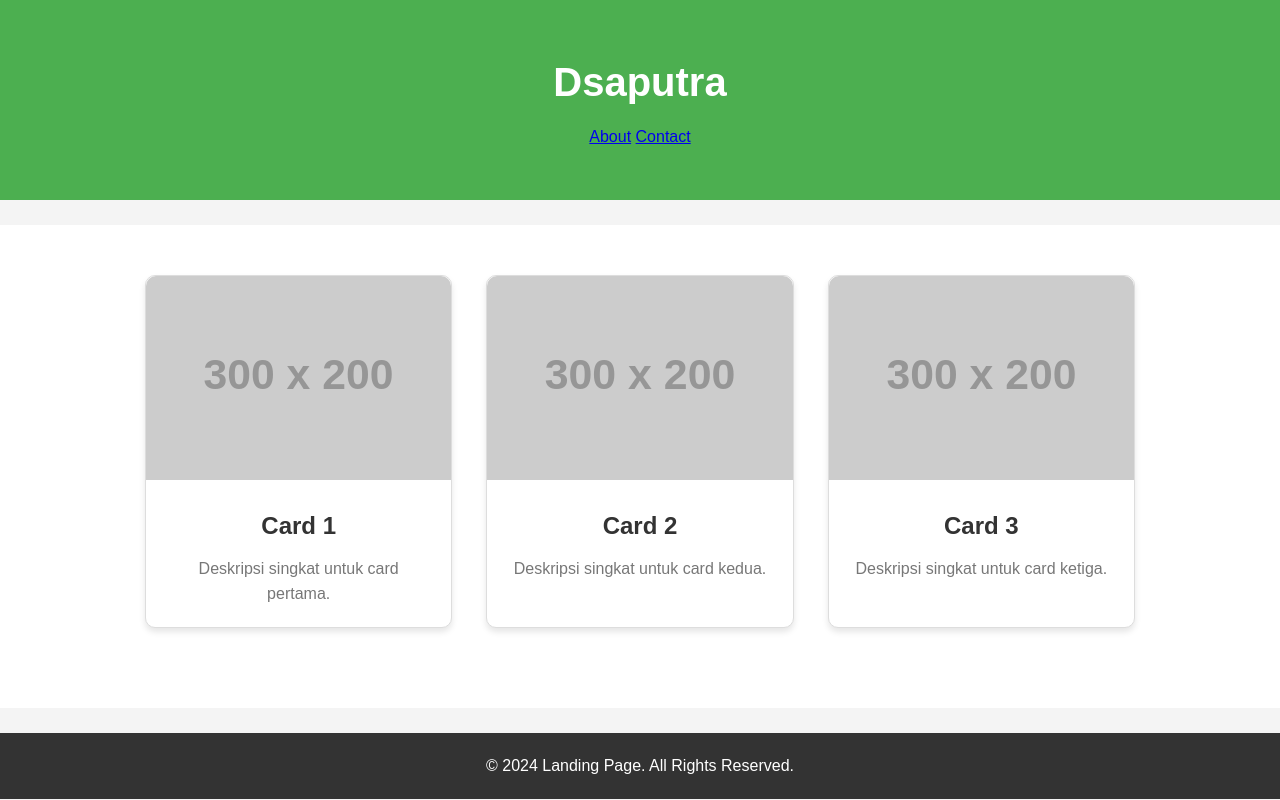
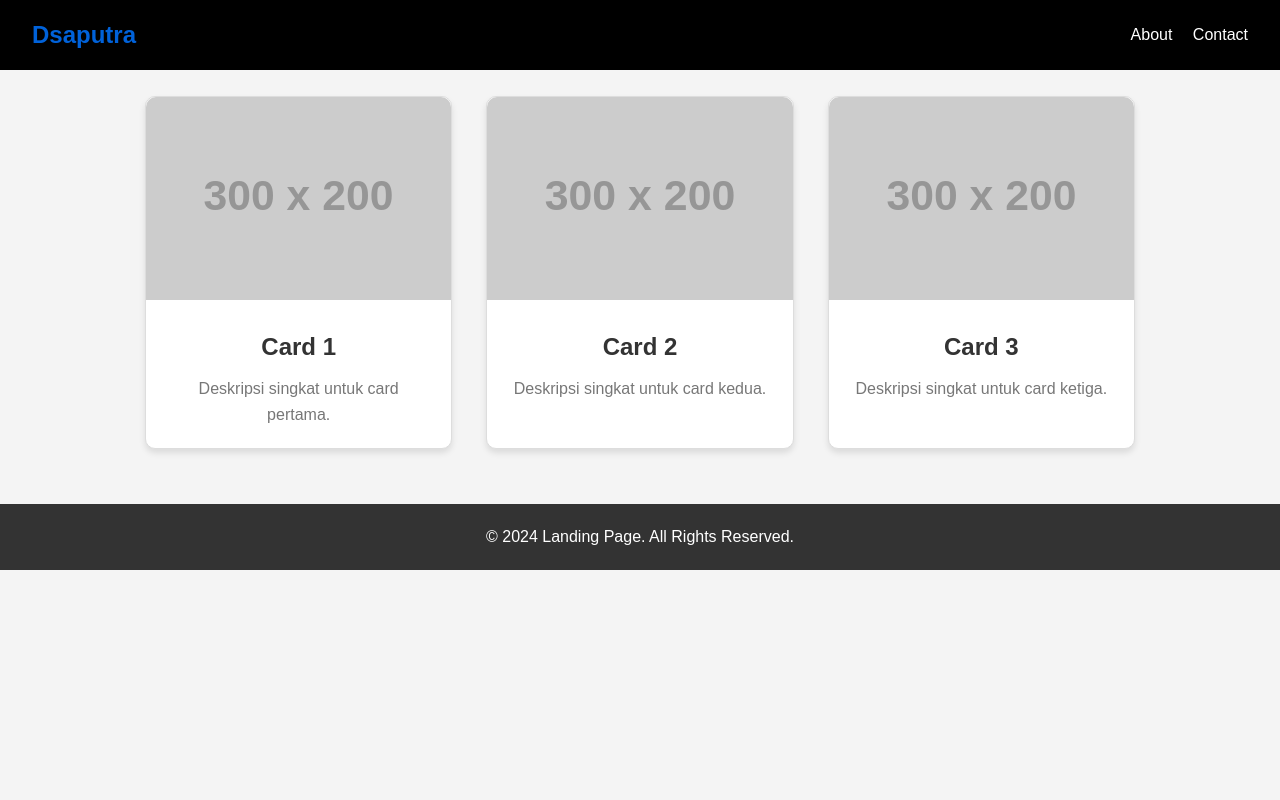
Before and after one commit to FaisDev/ditoweb, a plain HTML site: page index.html in a window 1280 px wide. Drawn offline with Linux system fonts and the light colour scheme; placeholder pictures from the web are drawn by us.

Commit message:
Update style.css

```diff
--- a/style.css
+++ b/style.css
@@ -13,27 +13,29 @@ body {
     line-height: 1.6;
 }
 
-/* Header Styling */
-header {
-    background-color: #4CAF50;
-    color: white;
-    text-align: center;
-    padding: 50px 0;
+.navbar {
+    display: flex;
+    justify-content: space-between;
+    align-items: center;
+    background-color: #000000;
+    padding: 1em 2em;
+    color: #fff;
 }
 
-header h1 {
-    font-size: 2.5rem;
-    margin-bottom: 10px;
+.navbar .logo {
+    font-size: 1.5em;
+    font-weight: bold;
+    color: #0062da;
 }
 
-header p {
-    font-size: 1.2rem;
+.navbar nav a {
+    color: #fff;
+    text-decoration: none;
+    margin-left: 1em;
 }
 
-/* Card Section */
-.cards {
-    padding: 50px 0;
-    background-color: #fff;
+.navbar nav a:hover {
+    text-decoration: underline;
 }
 
 .container {
```
